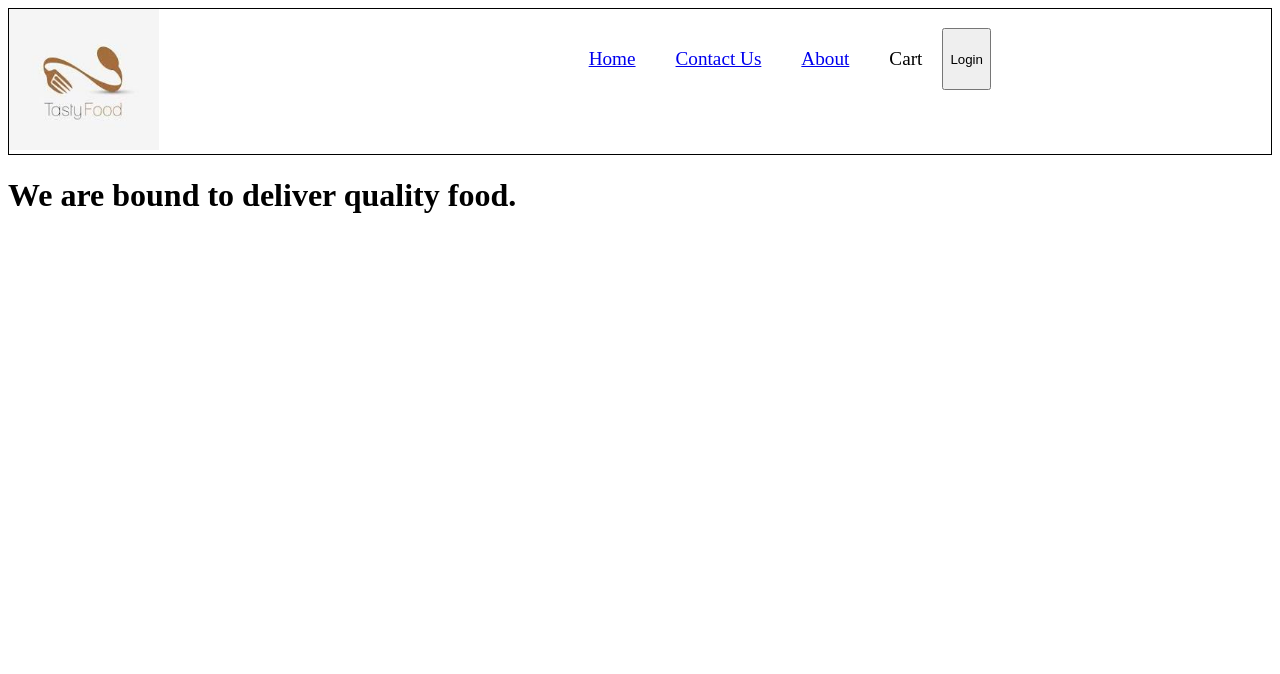
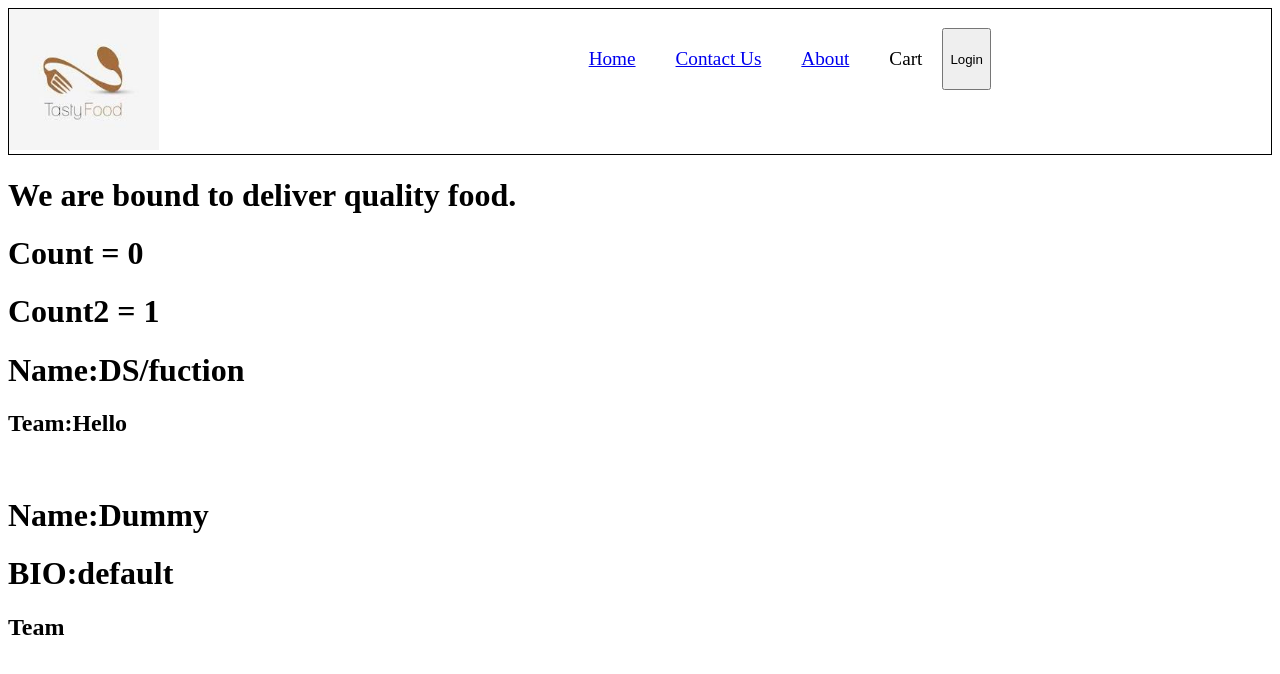
Before and after one commit to DeeepaliSharma/React, a React app: page /about in a window 1280 px wide. Shown: the top 674 px of the page. Built offline with nearby package versions, Linux system fonts and the light colour scheme; no server answers.

Commit message:
Class Component vs Function Component

```diff
--- a/src/components/About.js
+++ b/src/components/About.js
@@ -1,11 +1,37 @@
-const About =() =>{
-    return(
-        <div className="about">
-         <h1>We are bound to deliver quality food.</h1>
-        </div>
+import Userfuction from "./Userfuction";
+import UserClass from "./UserClass";
+import { Component } from "react";
 
-    )
+
+class About extends Component{
+
+   constructor(props){
+    super(props);
+
+    console.log("Parent Constructor")
+   }
+
+
+
+    componentDidMount(){
+        console.log("Parent Mount");
+    }
+
+    render(){
+
+        console.log("Parent render");
+        return(
+            <div className="about">
+             <h1>We are bound to deliver quality food.</h1>
+            <Userfuction name ="DS/fuction"  team ="Hello"/>
+            <UserClass name ="DS/class"/>
+            </div>
+
+        )
+    }
+
 }
 
 
+
 export default About;
--- /dev/null
+++ b/src/components/UserClass.js
@@ -0,0 +1,53 @@
+import React from "react";
+
+class UserClass extends React.Component{
+
+    constructor (props){
+        super(props);
+
+        this.state ={
+           userInfo:{
+            name: "Dummy",
+            bio: "default",
+           }
+        }
+     //   console.log("Child Constructor");
+
+    }
+
+   async componentDidMount (){
+        const data = await fetch("https://api.github.com/users/deeepalisharma");
+        const json = await data.json();
+        this.setState({
+           userInfo :json,
+        });
+
+
+
+    }
+
+    componentWillUnmount(){
+      //  clearInterval(this.timer);
+        console.log("Un mount")
+    }
+    render()
+    {
+     //   console.log("Child Render");
+       // const {name} =this.props;
+        const {name, bio,avatar_url
+        }= this.state.userInfo;
+        return(
+
+            <div className="user-card">
+
+                <img src= {avatar_url}/>
+
+                <h1>Name:{name}</h1>
+                <h1>BIO:{bio}</h1>
+                <h2>Team</h2>
+            </div>
+        )
+
+    }
+}
+export default UserClass;
--- /dev/null
+++ b/src/components/Userfuction.js
@@ -0,0 +1,17 @@
+import { useState } from "react";
+
+const Userfuction =({name, team })=>{
+    const [count] =useState(0);
+    const [count2] =useState(1);
+
+    return(
+        <div className="user-card">
+            <h1> Count = {count}</h1>
+            <h1> Count2 = {count2}</h1>
+            <h1>Name:{name}</h1>
+            <h2>Team:{team}</h2>
+        </div>
+    )
+}
+
+export default Userfuction;
```
